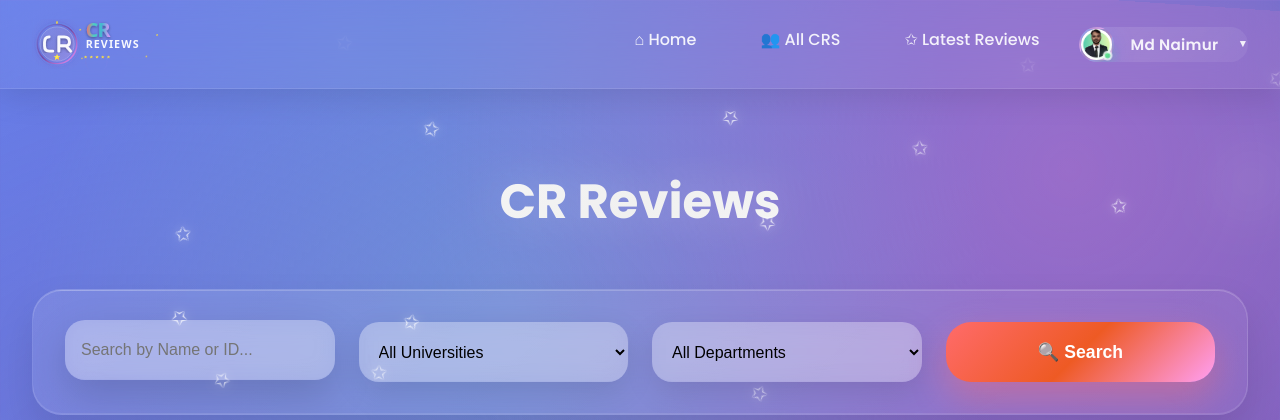
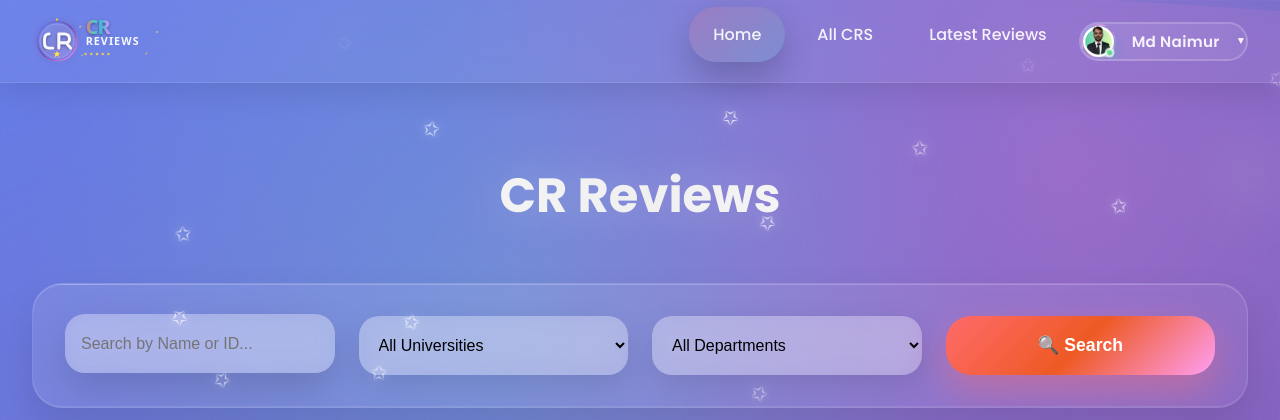
Before and after one commit to MNR-Tushar/crreviews, a Django app: page / in a window 1280 px wide. Shown: the top 420 px of the page. Run offline with Django 5.2, Linux system fonts and the light colour scheme; a user stored in the database is signed in; data comes from the database, SQL or seed files in the repository.

Commit message:
nav bar active working

```diff
--- a/static/style.css
+++ b/static/style.css
@@ -59,7 +59,7 @@
             backdrop-filter: blur(30px);
             -webkit-backdrop-filter: blur(30px);
             border-bottom: 1px solid rgba(255, 255, 255, 0.1);
-            padding: 1.2rem 0;
+            padding: 1rem 0;
             position: sticky;
             top: 0;
             z-index: 1000;
@@ -74,29 +74,10 @@
             align-items: center;
             padding: 0 2rem;
         }
-
-        .logo {
-            font-size: 2.2rem;
-            font-weight: 800;
-            background: linear-gradient(135deg, #ff6b6b, #4ecdc4, #45b7d1);
-            -webkit-background-clip: text;
-            -webkit-text-fill-color: transparent;
-            background-clip: text;
-            text-decoration: none;
-            text-shadow: 0 0 30px rgba(255, 107, 107, 0.5);
-            animation: logoGlow 3s ease-in-out infinite alternate;
-            position: relative;
-        }
-
-        @keyframes logoGlow {
-            0% { filter: hue-rotate(0deg); }
-            100% { filter: hue-rotate(45deg); }
-        }
-
         .nav-links {
             display: flex;
             list-style: none;
-            gap: 1rem;
+            gap: 0.5rem;
         }
 
         .nav-links a {
@@ -146,9 +127,10 @@
     gap: 1rem;
     padding: 0rem 0rem !important;
     background: linear-gradient(135deg, rgba(255, 255, 255, 0.12), rgba(255, 255, 255, 0.06)) !important;
-    /* border: 10px solid rgba(255, 255, 255, 0.18); */
+    border: 2px solid rgba(255, 255, 255, 0.18);
     position: relative;
     overflow: hidden;
+
 }
 
 .user-profile-btn::before {
@@ -228,7 +210,7 @@
 .dropdown-arrow {
     font-size: 0.65rem;
     transition: transform 0.4s cubic-bezier(0.68, -0.55, 0.265, 1.55);
-    margin-left: 0.2rem;
+    margin-left: 0rem;
 }
 
 .user-dropdown:hover .dropdown-arrow {
--- a/templates/base.html
+++ b/templates/base.html
@@ -20,13 +20,25 @@
             <a href="{% url 'home' %}" style="display: flex; align-items: center; text-decoration: none;">
             <img src="{% static 'logo.svg' %}" alt="CR Reviews" style="height: 50px; margin-right: 10px;">
             </a>
+            <ul class="nav-links">
+                <li>
+                <a href="{% url 'home' %}" class="nav-link {% if request.resolver_match.url_name == 'home' %}active{% endif %}">
+                Home
+                </a>
+                </li>
 
+                <li>
+                <a href="{% url 'all_cr' %}" class="nav-link {% if request.resolver_match.url_name == 'all_cr' %}active{% endif %}">
+                All CRS
+                </a>
+                </li>
 
+                <li>
+                <a href="{% url 'latest_reviews' %}" class="nav-link {% if request.resolver_match.url_name == 'latest_reviews' %}active{% endif %}">
+                Latest Reviews
+                 </a>
+                </li>
 
-            <ul class="nav-links">
-                <li><a href="{% url 'home' %}" class="nav-link">⌂ Home</a></li>
-                <li><a href="{% url 'all_cr' %}" class="nav-link" >👥 All CRS</a></li>
-                <li><a href="{% url 'latest_reviews' %}" class="nav-link" >✩ Latest Reviews</a></li>
                 {% if user.is_authenticated %}
                 <!-- User Profile Dropdown -->
                 <li class="user-dropdown">
```
